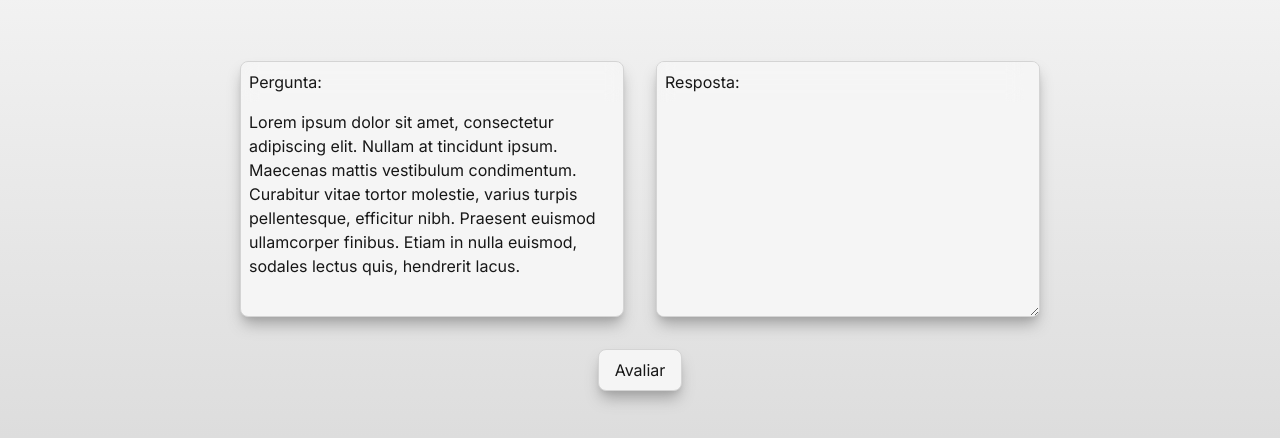
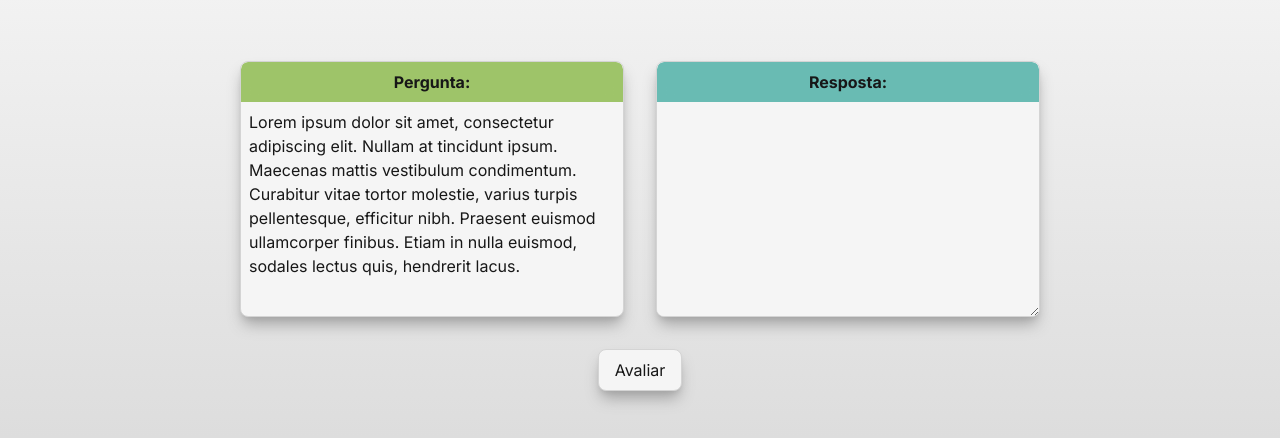
Before and after one commit to Gabriel-AB/ufrpe-answer-analyser, a Next.js app in the folder frontend/: page / in a window 1280 px wide. Shown: the part 174-612 px from the top of the page. Built offline with nearby package versions, Linux system fonts and the light colour scheme.

Commit message:
feat: improve frontend

```diff
--- a/frontend/src/app/page.tsx
+++ b/frontend/src/app/page.tsx
@@ -1,6 +1,6 @@
 import Button from "@/components/button";
 import Card from "@/components/card";
-import { ComponentProps, ReactNode } from "react";
+import { ComponentProps } from "react";
 import { cookies } from "next/headers"
 import { redirect } from "next/navigation";
 
@@ -28,7 +28,7 @@ export default function Home() {
 
 function Answer({ title = "Resposta", ...props }: ComponentProps<"textarea">) {
   return <Card className="resize-y">
-    <div className="absolute top-0 w-[96%] p-2 backdrop-blur">
+    <div className="absolute top-0 w-full backdrop-blur bg-teal-600/60 text-center py-2 font-bold">
       Resposta:
     </div>
     <textarea title={title} {...props} className="pt-12 p-2 min-h-full bg-inherit resize-none overflow-visible outline-none shadow-none" />
@@ -37,7 +37,7 @@ function Answer({ title = "Resposta", ...props }: ComponentProps<"textarea">) {
 
 function Question({ children, name }: { children: string, name?: string }) {
   return <Card>
-    <div className="sticky top-0 p-2 w-full backdrop-blur">
+    <div className="sticky top-0 w-full backdrop-blur bg-lime-600/60 text-center py-2 font-bold">
       Pergunta:
     </div>
     <span className="p-2">
--- a/frontend/src/app/results/loading.tsx
+++ b/frontend/src/app/results/loading.tsx
@@ -7,7 +7,7 @@ export default async function Page({ searchParams }: { searchParams: { question:
     <>
       <div className="flex items-center justify-center relative">
         <span className="absolute z-10 size-64 animate-spin rounded-full bg-gradient-to-b from-blue-300 to-blue-700"/>
-        <span className="absolute z-20">Carregando</span>
+        <span className="absolute z-20 font-bold text-lg text-white">Carregando</span>
       </div>
     </>
   )
--- a/frontend/src/app/results/page.tsx
+++ b/frontend/src/app/results/page.tsx
@@ -27,7 +27,7 @@ export default async function Page() {
           {answer}
         </span>
       </Card>
-      <Card tabIndex={0} className="items-center justify-center rounded-full size-64 bg-gradient-to-b from-fuchsia-400 to-indigo-500 font-bold text-lg text-white dark:from-fuchsia-800 dark:to-indigo-800 focus:animate-explode">
+      <Card tabIndex={0} className="items-center justify-center rounded-full size-64 bg-gradient-to-b from-fuchsia-400 to-indigo-800 font-bold text-lg text-white dark:from-fuchsia-800 dark:to-indigo-800 focus:animate-explode">
         <span className="px-8 text-center">
           Sua resposta tem nota
         </span>
```
